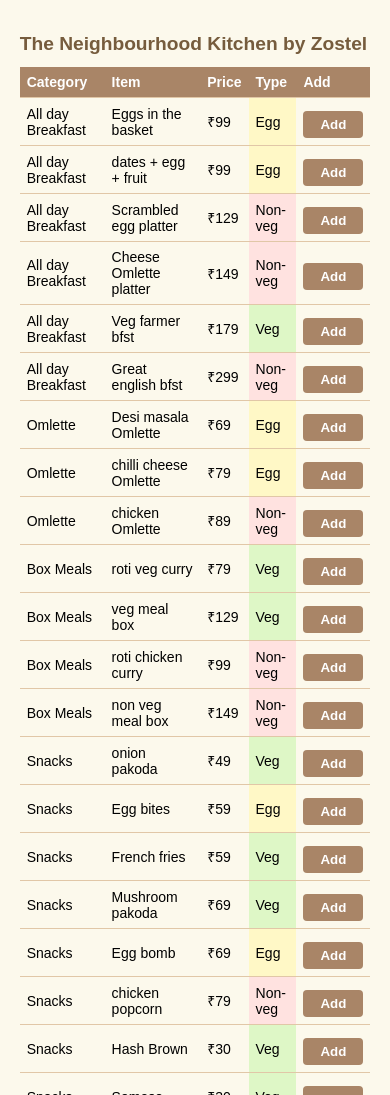
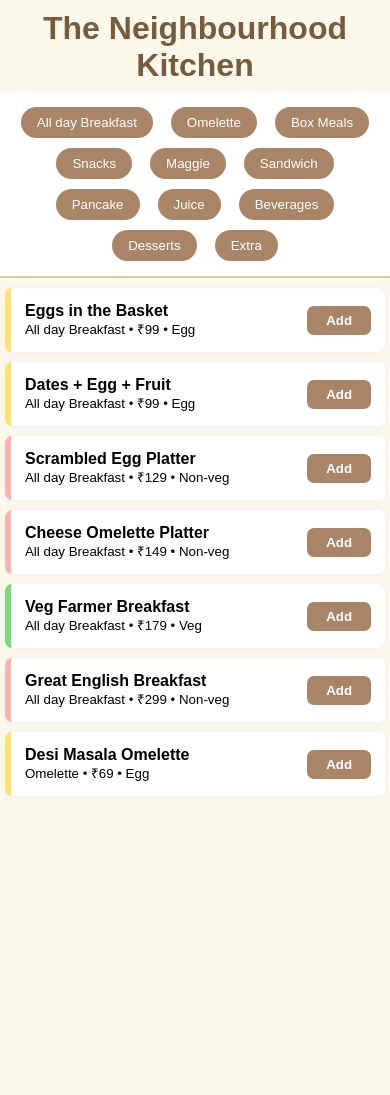
Before and after one commit to SreePunnamaraju/neighbourhood-kitchen, a plain HTML site: page index.html in a window 390 px wide. Shown: the top 1095 px of the page. After the commit the page ends 886 px from the top, so only its background shows below. Drawn offline with Linux system fonts and the light colour scheme.

Commit message:
Update index.html
mobile version

```diff
--- a/index.html
+++ b/index.html
@@ -2,143 +2,181 @@
 <html lang="en">
 <head>
   <meta charset="UTF-8">
-  <title>The Neighbourhood Kitchen by Zostel</title>
-  <meta name="viewport" content="width=device-width,initial-scale=1">
+  <title>Neighbourhood Kitchen Mobile</title>
+  <meta name="viewport" content="width=device-width, initial-scale=1">
   <style>
-    body { font-family: Arial, sans-serif; background: #fcf9ec; padding: 24px; }
-    h1 { color: #765c3d; }
-    table { width: 100%; border-collapse: collapse; margin-bottom: 32px;}
-    th, td { padding: 10px; border-bottom: 1px solid #e1c7a7; text-align: left;}
-    th { background: #a98567; color: #fff; }
-    .veg { background: #def7c6; }
-    .non-veg { background: #ffe2e0; }
-    .egg { background: #fff8c6; }
-    #orderSummary { background: #fff7e6; padding: 16px; border-radius: 7px; }
-    button { padding: 6px 17px; border-radius: 4px; border: none; background: #a98567; color: #fff; font-weight: bold; margin-top: 6px; }
-    button:disabled { background: #ddd; color: #aaa;}
-    @media (max-width:600px) {
-      body { padding: 3vw; }
-      th, td { font-size: 14px; padding: 7px; }
-      h1 { font-size: 1.2em; }
-    }
+    body {margin:0;font-family: Arial, sans-serif; background:#fcf9ec;}
+    .sticky-nav{position:sticky;top:0;background:#fff;z-index:9;border-bottom:2px solid #e1c7a7;padding:10px 0;display:flex;flex-wrap:wrap;justify-content:center;}
+    .cat-btn{margin:5px 9px;background:#a98567;color:#fff;border-radius:18px;border:none;padding:8px 16px;font-weight:500;cursor:pointer;}
+    .cat-btn.active{background:#d4b07a;}
+    h1{text-align:center;color:#765c3d;margin:10px 0 8px 0;}
+    .items-list{max-width:520px;margin:0 auto 85px;max-height:62vh;overflow-y:auto;}
+    .item-card{background:#fff;border-radius:7px;margin:13px 9px;padding:14px;box-shadow:0 1px 8px #eee;display:flex;justify-content:space-between;align-items:center;}
+    .veg{border-left:6px solid #7dda78;}
+    .non-veg{border-left:6px solid #ffb2b2;}
+    .egg{border-left:6px solid #ffe073;}
+    .add-btn{background:#a98567;color:#fff;border:none;border-radius:7px;padding:7px 19px;font-weight:600;cursor:pointer;}
+    .cart-bar{background:#fff7e6;position:fixed;left:0;right:0;bottom:0;padding:14px;display:flex;justify-content:space-between;align-items:center;box-shadow:0 -1px 9px #e7d5a9;z-index:10;}
+    .cart-bar.hidden{display:none;}
+    .cart-items-summary{font-weight:500;}
+    .modal-bg{display:none;position:fixed;top:0;left:0;right:0;bottom:0;background:rgba(0,0,0,0.55);z-index:99;}
+    .modal{background:#fff;max-width:420px;margin:12vh auto 0;padding:25px 17px 18px 17px;border-radius:11px;box-shadow:0 3px 28px #cfa9693b;}
+    .modal-title{font-weight:bold;font-size:1.13em;margin-bottom:8px;}
+    .order-list{margin:10px 0 15px 0;font-size:1em;}
+    .modal-btn{background:#b68f3b;color:#fff;border:none;border-radius:7px;padding:11px 20px;margin:0 7px 0 0;font-size:1em;font-weight:600;}
+    .modal-btn.secondary{background:#c6c6c6;color:#333;}
+    input[type=text]{padding:8px;width:97%;margin:13px 0 0 0;border-radius:5px;border:1px solid #c7b49f;}
+    @media(max-width:460px){.item-card{margin:10px 3px;}.modal{max-width:99vw;}.cart-bar{padding:8px;font-size:0.96em;}.items-list{max-width:99vw;}}
   </style>
 </head>
 <body>
-<h1>The Neighbourhood Kitchen by Zostel</h1>
-<table id="menu"></table>
-<div id="orderSummary">
-  <h3>Order Summary</h3>
-  <div id="cart"></div>
-  <div id="bill">Total: ₹0</div>
-  <button onclick="placeOrder()" id="placeOrderBtn" disabled>Place Order</button>
+<h1>The Neighbourhood Kitchen</h1>
+<div class="sticky-nav" id="catNav"></div>
+<div class="items-list" id="itemsList"></div>
+<div class="cart-bar hidden" id="cartBar" onclick="showCartModal()">
+  <span class="cart-items-summary" id="cartCount"></span>
+  <span id="cartTotal"></span>
+  <span style="margin-left:auto;background:#c09253;color:#fff;border-radius:8px;padding:7px 17px;font-weight:600;">Place Order</span>
+</div>
+<div class="modal-bg" id="cartModalBg">
+  <div class="modal">
+    <div class="modal-title">Your Order</div>
+    <div class="order-list" id="orderSummary"></div>
+    <form id="orderForm" onsubmit="placeOrder(event)">
+      <input id="tableName" required placeholder="Table Name / Online" type="text" />
+      <br>
+      <button type="submit" class="modal-btn">Place Order</button>
+      <button type="button" class="modal-btn secondary" onclick="hideCartModal()">Continue Selection</button>
+    </form>
+  </div>
 </div>
 <script>
 const menu = [
-  {category:"All day Breakfast", name:"Eggs in the basket", price:99, type:"egg"},
-  {category:"All day Breakfast", name:"dates + egg + fruit", price:99, type:"egg"},
-  {category:"All day Breakfast", name:"Scrambled egg platter", price:129, type:"non-veg"},
-  {category:"All day Breakfast", name:"Cheese Omlette platter", price:149, type:"non-veg"},
-  {category:"All day Breakfast", name:"Veg farmer bfst", price:179, type:"veg"},
-  {category:"All day Breakfast", name:"Great english bfst", price:299, type:"non-veg"},
-  {category:"Omlette", name:"Desi masala Omlette", price:69, type:"egg"},
-  {category:"Omlette", name:"chilli cheese Omlette", price:79, type:"egg"},
-  {category:"Omlette", name:"chicken Omlette", price:89, type:"non-veg"},
-  {category:"Box Meals", name:"roti veg curry", price:79, type:"veg"},
-  {category:"Box Meals", name:"veg meal box", price:129, type:"veg"},
-  {category:"Box Meals", name:"roti chicken curry", price:99, type:"non-veg"},
-  {category:"Box Meals", name:"non veg meal box", price:149, type:"non-veg"},
-  {category:"Snacks", name:"onion pakoda", price:49, type:"veg"},
-  {category:"Snacks", name:"Egg bites", price:59, type:"egg"},
-  {category:"Snacks", name:"French fries", price:59, type:"veg"},
-  {category:"Snacks", name:"Mushroom pakoda", price:69, type:"veg"},
-  {category:"Snacks", name:"Egg bomb", price:69, type:"egg"},
-  {category:"Snacks", name:"chicken popcorn", price:79, type:"non-veg"},
+  {category:"All day Breakfast", name:"Eggs in the Basket", price:99, type:"egg"},
+  {category:"All day Breakfast", name:"Dates + Egg + Fruit", price:99, type:"egg"},
+  {category:"All day Breakfast", name:"Scrambled Egg Platter", price:129, type:"non-veg"},
+  {category:"All day Breakfast", name:"Cheese Omelette Platter", price:149, type:"non-veg"},
+  {category:"All day Breakfast", name:"Veg Farmer Breakfast", price:179, type:"veg"},
+  {category:"All day Breakfast", name:"Great English Breakfast", price:299, type:"non-veg"},
+  {category:"Omelette", name:"Desi Masala Omelette", price:69, type:"egg"},
+  {category:"Omelette", name:"Chilli Cheese Omelette", price:79, type:"egg"},
+  {category:"Omelette", name:"Chicken Omelette", price:89, type:"non-veg"},
+  {category:"Box Meals", name:"Roti Veg Curry", price:79, type:"veg"},
+  {category:"Box Meals", name:"Veg Meal Box", price:129, type:"veg"},
+  {category:"Box Meals", name:"Roti Chicken Curry", price:99, type:"non-veg"},
+  {category:"Box Meals", name:"Non-Veg Meal Box", price:149, type:"non-veg"},
+  {category:"Snacks", name:"Onion Pakoda", price:49, type:"veg"},
+  {category:"Snacks", name:"Egg Bites", price:59, type:"egg"},
+  {category:"Snacks", name:"French Fries", price:59, type:"veg"},
+  {category:"Snacks", name:"Mushroom Pakoda", price:69, type:"veg"},
+  {category:"Snacks", name:"Egg Bomb", price:69, type:"egg"},
+  {category:"Snacks", name:"Chicken Popcorn", price:79, type:"non-veg"},
   {category:"Snacks", name:"Hash Brown", price:30, type:"veg"},
   {category:"Snacks", name:"Samosa", price:30, type:"veg"},
-  {category:"Maggie", name:"veg cheese maggie", price:69, type:"veg"},
-  {category:"Maggie", name:"egg maggie", price:79, type:"egg"},
-  {category:"Maggie", name:"chicken maggie", price:89, type:"non-veg"},
-  {category:"Sandwich", name:"mix veg Sandwich", price:79, type:"veg"},
-  {category:"Sandwich", name:"mushroom melt Sandwich", price:99, type:"veg"},
-  {category:"Sandwich", name:"Seriacha egg Sandwich", price:99, type:"egg"},
-  {category:"Sandwich", name:"chicken Sandwich", price:139, type:"non-veg"},
+  {category:"Maggie", name:"Veg Cheese Maggie", price:69, type:"veg"},
+  {category:"Maggie", name:"Egg Maggie", price:79, type:"egg"},
+  {category:"Maggie", name:"Chicken Maggie", price:89, type:"non-veg"},
+  {category:"Sandwich", name:"Mix Veg Sandwich", price:79, type:"veg"},
+  {category:"Sandwich", name:"Mushroom Melt Sandwich", price:99, type:"veg"},
+  {category:"Sandwich", name:"Sriracha Egg Sandwich", price:99, type:"egg"},
+  {category:"Sandwich", name:"Chicken Sandwich", price:139, type:"non-veg"},
   {category:"Sandwich", name:"Nutella Sandwich", price:69, type:"veg"},
-  {category:"Pancake", name:"classis pancake", price:79, type:"veg"},
-  {category:"Juice", name:"lemon juice", price:29, type:"veg"},
-  {category:"Juice", name:"watermelon juice", price:49, type:"veg"},
-  {category:"Juice", name:"pineapple juice", price:49, type:"veg"},
-  {category:"Juice", name:"banana juice", price:49, type:"veg"},
-  {category:"Juice", name:"muskmelon juice", price:49, type:"veg"},
-  {category:"Juice", name:"carrot juice", price:49, type:"veg"},
-  {category:"Juice", name:"apple juice", price:69, type:"veg"},
-  {category:"Juice", name:"abc juice", price:89, type:"veg"},
-  {category:"Beverages", name:"tea", price:29, type:"veg"},
-  {category:"Beverages", name:"coffee", price:39, type:"veg"},
-  {category:"Beverages", name:"hot chocolate", price:49, type:"veg"},
-  {category:"Desserts", name:"Gulab Jamun Icecream", price:180, type:"veg"},
-  {category:"Desserts", name:"Brownie Icecream", price:180, type:"veg"},
-  {category:"Extra", name:"toast", price:20, type:"veg"},
-  {category:"Extra", name:"roti", price:10, type:"veg"},
+  {category:"Pancake", name:"Classic Pancake", price:79, type:"veg"},
+  {category:"Juice", name:"Lemon Juice", price:29, type:"veg"},
+  {category:"Juice", name:"Watermelon Juice", price:49, type:"veg"},
+  {category:"Juice", name:"Pineapple Juice", price:49, type:"veg"},
+  {category:"Juice", name:"Banana Juice", price:49, type:"veg"},
+  {category:"Juice", name:"Muskmelon Juice", price:49, type:"veg"},
+  {category:"Juice", name:"Carrot Juice", price:49, type:"veg"},
+  {category:"Juice", name:"Apple Juice", price:69, type:"veg"},
+  {category:"Juice", name:"ABC Juice", price:89, type:"veg"},
+  {category:"Beverages", name:"Tea", price:29, type:"veg"},
+  {category:"Beverages", name:"Coffee", price:39, type:"veg"},
+  {category:"Beverages", name:"Hot Chocolate", price:49, type:"veg"},
+  {category:"Desserts", name:"Gulab Jamun Ice Cream", price:180, type:"veg"},
+  {category:"Desserts", name:"Brownie Ice Cream", price:180, type:"veg"},
+  {category:"Extra", name:"Toast", price:20, type:"veg"},
+  {category:"Extra", name:"Roti", price:10, type:"veg"},
   {category:"Extra", name:"Zostel", price:350, type:"veg"},
 ];
 let cart = [];
-function menuRow(item, idx) {
-  return `<tr>
-      <td>${item.category}</td>
-      <td>${item.name}</td>
-      <td>₹${item.price}</td>
-      <td class="${item.type}">${item.type.charAt(0).toUpperCase() + item.type.slice(1)}</td>
-      <td><button onclick="addToCart(${idx})">Add</button></td>
-    </tr>`;
+let catList = Array.from(new Set(menu.map(i => i.category)));
+const catNav = document.getElementById('catNav');
+catList.forEach(cat=>{
+  let btn = document.createElement('button');
+  btn.textContent = cat;
+  btn.className = 'cat-btn';
+  btn.onclick = ()=>filterCategory(cat);
+  catNav.appendChild(btn);
+});
+function filterCategory(cat) {
+  document.querySelectorAll('.cat-btn').forEach(btn=>btn.classList.remove('active'));
+  Array.from(catNav.children).find(btn=>btn.textContent==cat).classList.add('active');
+  showItems(cat);
 }
-document.getElementById('menu').innerHTML =
-  `<tr>
-    <th>Category</th>
-    <th>Item</th>
-    <th>Price</th>
-    <th>Type</th>
-    <th>Add</th>
-  </tr>` + menu.map(menuRow).join('');
+function showItems(cat) {
+  const itemsList = document.getElementById('itemsList');
+  itemsList.innerHTML = '';
+  menu.filter(i => !cat || i.category == cat).forEach((item, idx)=>{
+    itemsList.innerHTML += `<div class="item-card ${item.type}">
+      <div>
+        <div style="font-weight:600">${item.name}</div>
+        <small>${item.category} • ₹${item.price} • ${item.type.charAt(0).toUpperCase() + item.type.slice(1)}</small>
+      </div>
+      <button class="add-btn" onclick="addToCart(${idx});event.stopPropagation()">Add</button>
+    </div>`;
+  });
+}
+showItems();
 function addToCart(idx) {
-  const item = menu[idx];
-  const found = cart.find(i => i.name === item.name);
-  if (found) found.qty++;
-  else cart.push({ ...item, qty: 1 });
-  updateCart();
+  let item = menu[idx];
+  let found = cart.find(i=>i.name==item.name);
+  if(found) found.qty++;
+  else cart.push({...item, qty:1});
+  updateCartBar();
 }
-function removeFromCart(name) {
-  cart = cart.filter(i => i.name !== name);
-  updateCart();
+function updateCartBar() {
+  const count = cart.reduce((sum,i)=>sum+i.qty,0);
+  const total = cart.reduce((sum,i)=>sum+i.qty*i.price,0);
+  document.getElementById('cartCount').textContent = `Items: ${count}`;
+  document.getElementById('cartTotal').textContent = `Total: ₹${total}`;
+  document.getElementById('cartBar').classList.toggle('hidden', cart.length==0);
 }
-function updateCart() {
-  document.getElementById('cart').innerHTML = cart.map(i =>
-    `${i.name} x${i.qty} - ₹${i.price * i.qty} <button onclick="removeFromCart('${i.name}')">Remove</button>`
-  ).join('<br>');
-  const total = cart.reduce((sum, item) => sum + item.price * item.qty, 0);
-  document.getElementById('bill').textContent = "Total: ₹" + total;
-  document.getElementById('placeOrderBtn').disabled = cart.length === 0;
+function showCartModal() {
+  let summaryHtml = cart.length
+    ? cart.map(i=>`<div>${i.name} x${i.qty} - ₹${i.qty*i.price}</div>`).join('') + `<div style="margin-top:13px;font-weight:600;">Total: ₹${cart.reduce((sum,i)=>sum+i.qty*i.price,0)}</div>`
+    : "<em>No items yet!</em>";
+  document.getElementById('orderSummary').innerHTML = summaryHtml;
+  document.getElementById('cartModalBg').style.display='block';
 }
-function placeOrder() {
-  const table = prompt("Enter table name/number or 'online':");
+function hideCartModal() {
+  document.getElementById('cartModalBg').style.display='none';
+}
+function placeOrder(event) {
+  event.preventDefault();
+  const table = document.getElementById('tableName').value || "Online";
   const now = new Date();
   const orderDetails = {
-    table: table || "Online",
+    table: table,
     date: now.toLocaleDateString(),
     time: now.toLocaleTimeString([], { hour: '2-digit', minute: '2-digit' }),
     value: cart.reduce((sum, item) => sum + item.price * item.qty, 0),
     status: "Paid",
-    order: cart.map(i => `${i.name} x${i.qty}`).join(', ')
+    order: cart.map(i=>`${i.name} x${i.qty}`).join(', ')
   };
   fetch('https://script.google.com/macros/s/AKfycbzEgDgE-8NeNudGa24a4BUQcnjylOVcdD0_v40fQDYeU9EmA8nr3Bu3vsI7EwMPvDnY/exec', {
     method: 'POST',
     body: JSON.stringify(orderDetails)
   })
-  .then(response => response.text())
-  .then(msg => {
-    alert(msg); cart = []; updateCart();
+  .then(r=>r.text())
+  .then(msg=>{
+    alert(msg || "Order placed!");
+    cart=[]; hideCartModal(); updateCartBar();
+    document.getElementById('tableName').value = '';
   })
-  .catch(err => alert("Order failed: " + err));
+  .catch(err=>alert("Order failed: "+err));
 }
+updateCartBar();
 </script>
 </body>
 </html>
```
